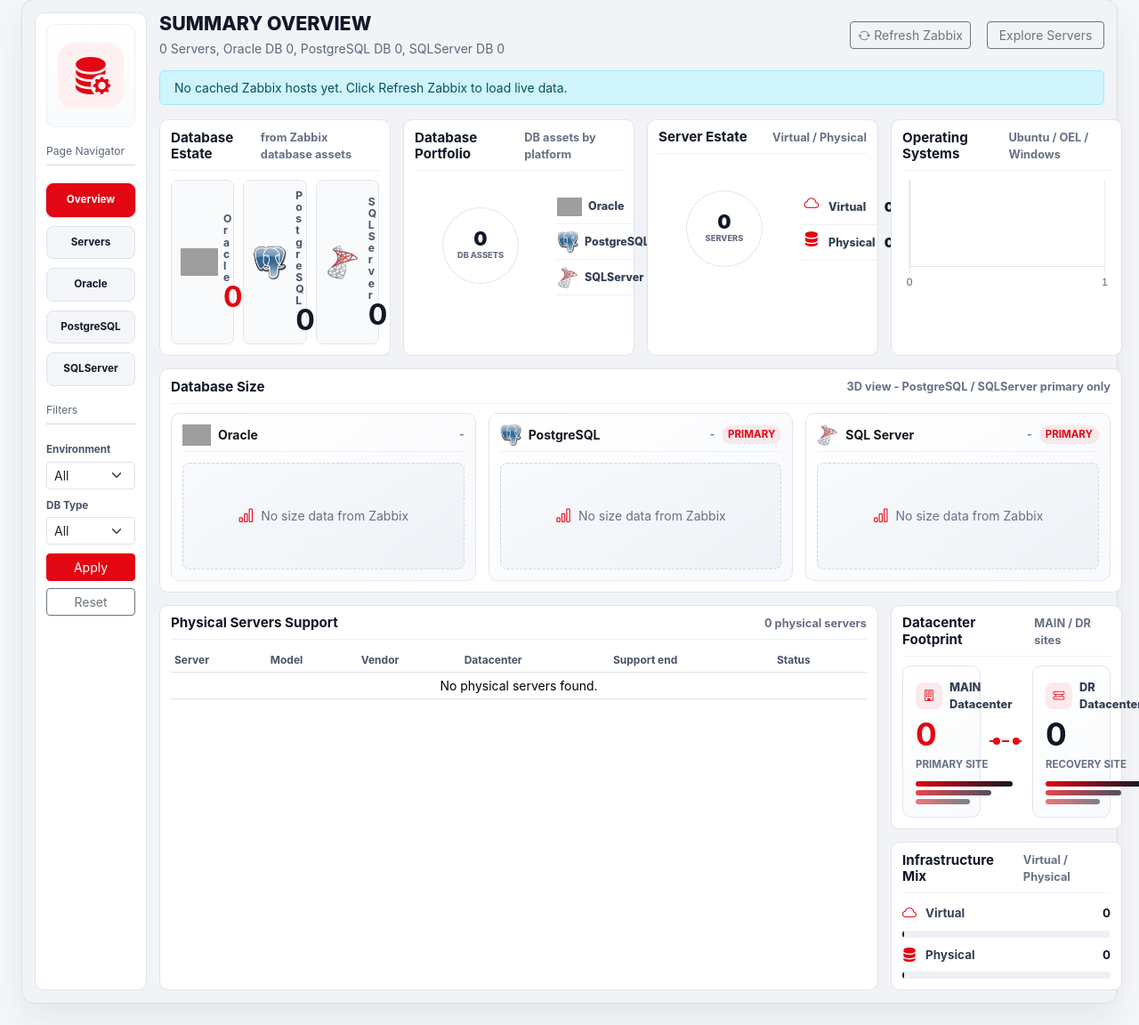
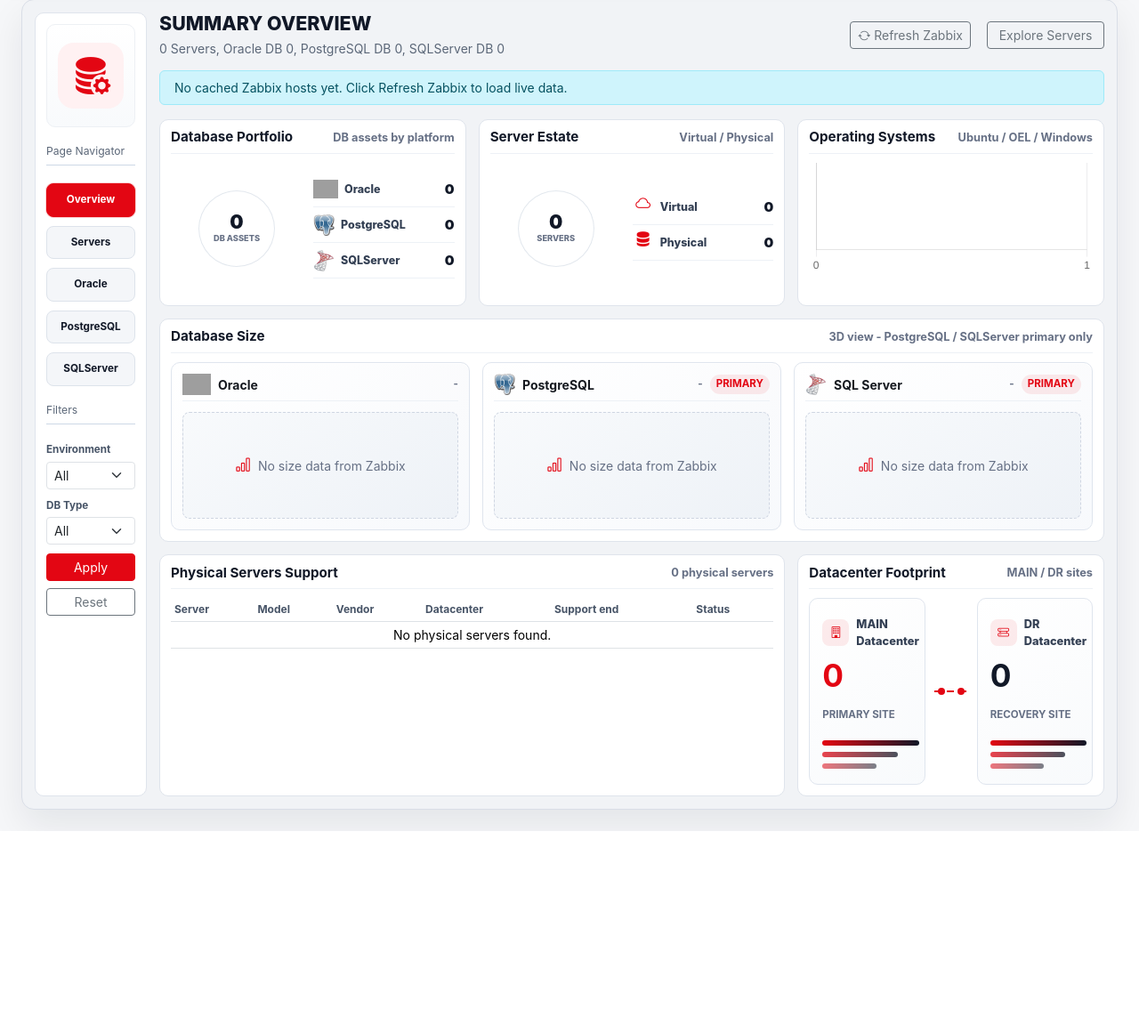
Before and after one commit to adiaadi/dba-inventory, a FastAPI app: page / in a window 1280 px wide. Shown: the part 104-1256 px from the top of the page at 89% size. After the commit the page ends 1038 px from the top, so only its background shows below. Run offline with FastAPI, Linux system fonts and the light colour scheme; data that the repository does not hold is empty; grey boxes are pictures that could not be loaded.

Commit message:
Simplify summary dashboard layout

```diff
--- a/app/static/css/styles.css
+++ b/app/static/css/styles.css
@@ -966,7 +966,7 @@ body {
 .executive-grid {
   display: grid;
   gap: 14px;
-  grid-template-columns: repeat(4, minmax(260px, 1fr));
+  grid-template-columns: repeat(3, minmax(280px, 1fr));
 }
 
 .executive-panel {
@@ -1204,7 +1204,7 @@ body {
 }
 
 .summary-support-panel {
-  grid-column: span 3;
+  grid-column: span 2;
 }
 
 .summary-side-stack {
@@ -1213,12 +1213,16 @@ body {
   grid-column: span 1;
 }
 
+.summary-side-stack .overview-panel {
+  min-height: 100%;
+}
+
 .summary-side-stack .datacenter-map {
   grid-template-columns: minmax(0, 1fr) 38px minmax(0, 1fr);
 }
 
 .summary-side-stack .datacenter-node {
-  min-height: 156px;
+  min-height: 210px;
 }
 
 .executive-split {
--- a/app/templates/dashboard.html
+++ b/app/templates/dashboard.html
@@ -207,36 +207,6 @@
         "SQLServer": "/static/img/sqlserver.png"
       } %}
       <div class="executive-grid executive-summary-grid">
-        <section class="overview-panel executive-panel executive-panel-estate">
-          <div class="overview-section-heading">
-            <h2>{{ ui_text(request, "panel.database_estate", "Database Estate") }}</h2>
-            <span>{{ ui_text(request, "panel.database_estate_note", "from Zabbix database assets") }}</span>
-          </div>
-          <div class="executive-card-grid">
-            <div class="executive-card executive-card-logo">
-              <img src="/static/img/oracle.png" alt="Oracle">
-              <div>
-                <span class="executive-db-label">{{ ui_text(request, "label.oracle", "Oracle") }}</span>
-                <strong>{{ db_family_counts.Oracle }}</strong>
-              </div>
-            </div>
-            <div class="executive-card executive-card-logo">
-              <img src="/static/img/postgresql.png" alt="PostgreSQL">
-              <div>
-                <span class="executive-db-label">{{ ui_text(request, "label.postgresql", "PostgreSQL") }}</span>
-                <strong>{{ db_family_counts.PostgreSQL }}</strong>
-              </div>
-            </div>
-            <div class="executive-card executive-card-logo">
-              <img src="/static/img/sqlserver.png" alt="SQL Server">
-              <div>
-                <span class="executive-db-label">{{ ui_text(request, "label.sqlserver", "SQLServer") }}</span>
-                <strong>{{ db_family_counts.SQLServer }}</strong>
-              </div>
-            </div>
-          </div>
-        </section>
-
         <section class="overview-panel executive-panel executive-chart-panel">
           <div class="overview-section-heading">
             <h2>{{ ui_text(request, "panel.database_portfolio", "Database Portfolio") }}</h2>
@@ -415,31 +385,6 @@
                   <span></span><span></span><span></span>
                 </div>
               </div>
-            </div>
-          </section>
-
-          <section class="overview-panel executive-panel">
-            <div class="overview-section-heading">
-              <h2>{{ ui_text(request, "panel.infrastructure_mix", "Infrastructure Mix") }}</h2>
-              <span>{{ ui_text(request, "panel.infrastructure_note", "Virtual / Physical") }}</span>
-            </div>
-            <div class="health-list">
-              {% for row in platform_summary %}
-                <div class="health-row">
-                  <span>
-                    {% if row.label == "Virtual" %}
-                      <i class="bi bi-cloud platform-icon"></i>
-                    {% elif row.label == "Physical" %}
-                      <i class="bi bi-server platform-icon"></i>
-                    {% else %}
-                      <i class="bi bi-question-circle platform-icon"></i>
-                    {% endif %}
-                    {{ row.label }}
-                  </span>
-                  <strong>{{ row.count }}</strong>
-                </div>
-                <div class="health-track health-track-dark"><span style="width: {{ row.percent }}%"></span></div>
-              {% endfor %}
             </div>
           </section>
         </div>
```
